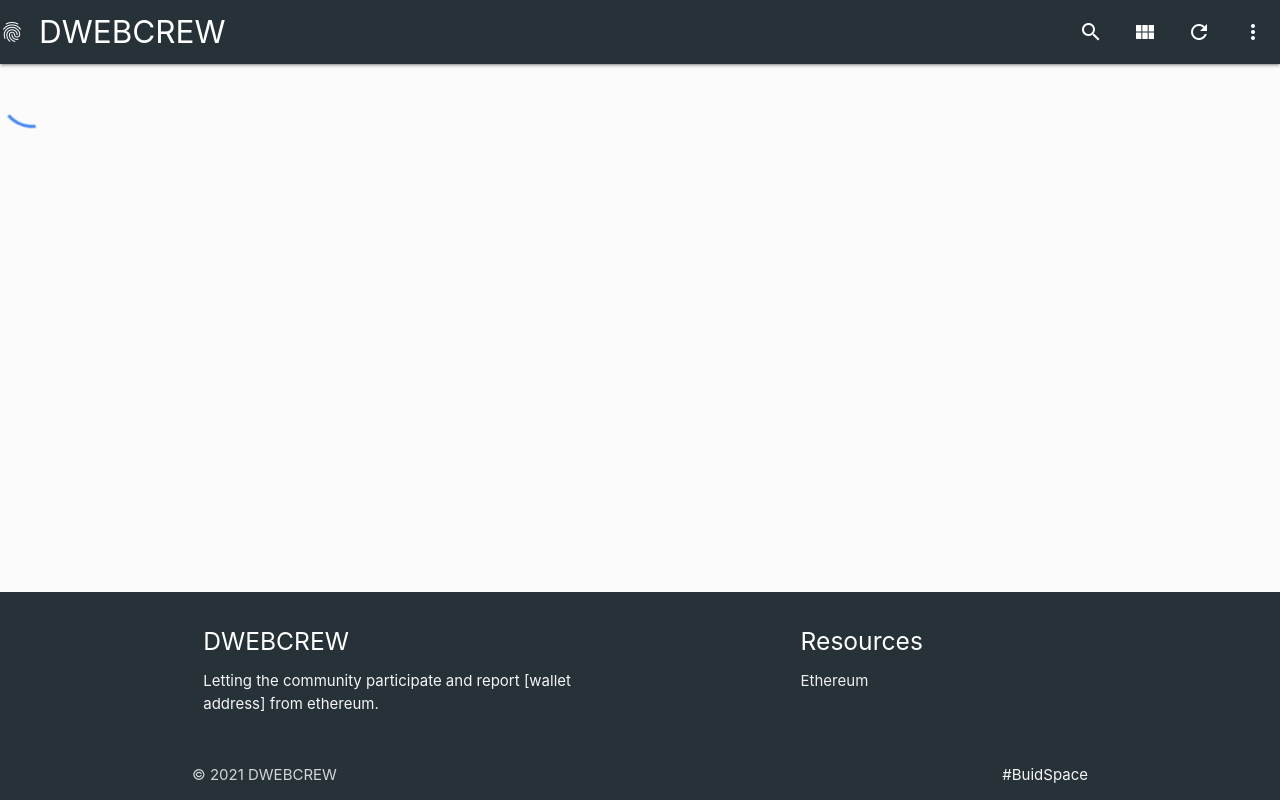
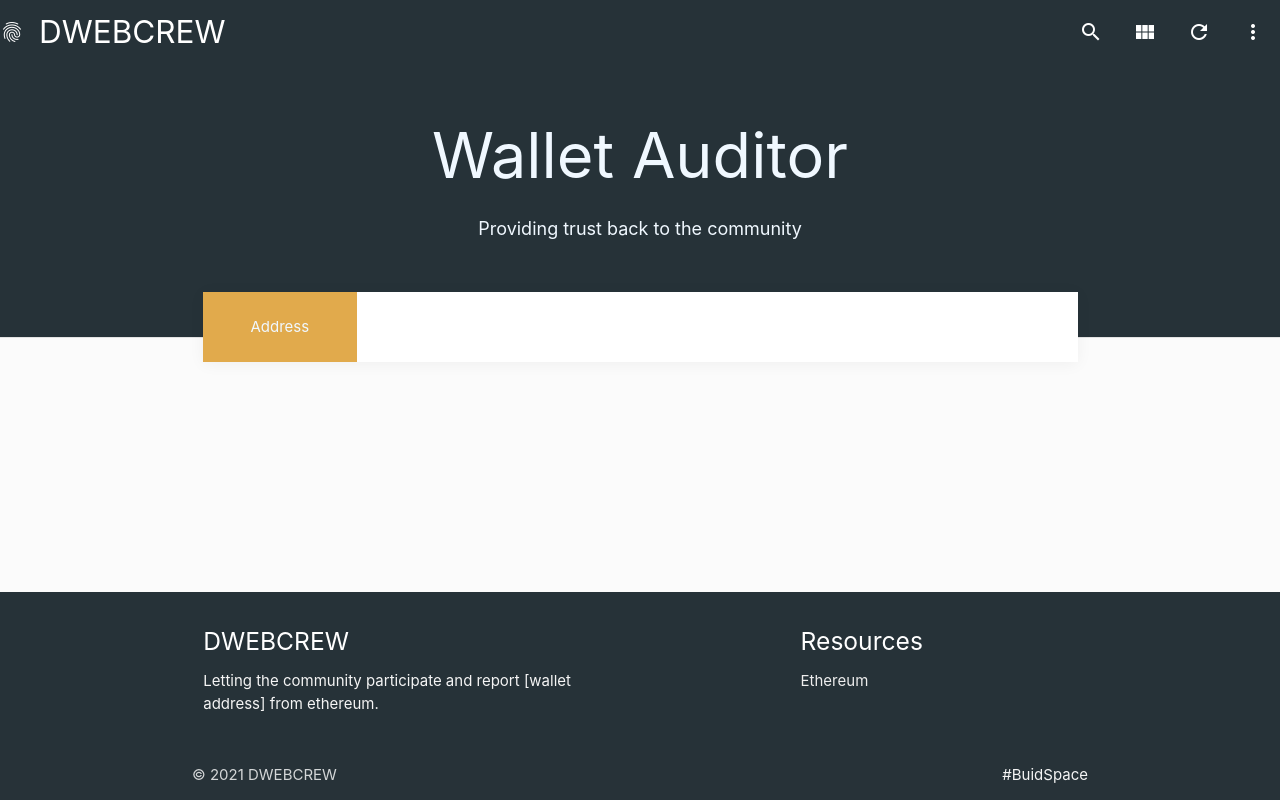
Before and after one commit to zer0kool/web3, a React (Create React App) app: page / in a window 1280 px wide. Built offline with nearby package versions, Linux system fonts and the light colour scheme.

Commit message:
main page top layout

```diff
--- a/src/components/Main/Main.css
+++ b/src/components/Main/Main.css
@@ -0,0 +1,86 @@
+.slogan {
+	font-size: 18px;
+	margin-bottom: 50px
+}
+
+.shadow {
+	-webkit-box-shadow: rgba(0, 0, 0, 0.05) 0px 0px 0px 1px;
+	box-shadow: rgba(0, 0, 0, 0.05) 0px 0px 0px 1px;
+}
+
+.info {
+	background-color: #263238;
+	color: #babcbc;
+	border-bottom: none;
+	color: aliceblue;
+	border-bottom: 1px solid #e2e2e2;
+	text-align: center;
+	padding: 30px;
+	margin-bottom: 50px;
+}
+
+.info,
+.section {
+	padding: 1rem;
+}
+
+
+.searchBar {
+	display: -webkit-box;
+	display: -moz-box;
+	display: -ms-flexbox;
+	display: flex;
+	-webkit-box-orient: horizontal;
+	-webkit-box-direction: normal;
+	-moz-box-orient: horizontal;
+	-moz-box-direction: normal;
+	-ms-flex-direction: row;
+	flex-direction: row;
+	-ms-flex-wrap: nowrap;
+	flex-wrap: nowrap;
+	-webkit-box-align: center;
+	-moz-box-align: center;
+	-ms-flex-align: center;
+	align-items: center;
+	-webkit-box-pack: start;
+	-moz-box-pack: start;
+	-ms-flex-pack: start;
+	justify-content: flex-start;
+	-ms-flex-line-pack: center;
+	align-content: center;
+	-webkit-box-shadow: 0 2px 16px rgb(0 0 0 / 5%);
+	box-shadow: 0 2px 16px rgb(0 0 0 / 5%);
+	border-radius: 4px;
+	margin-bottom: -40px;
+}
+
+input:focus,
+.searchBar input {
+   border: none!important;
+	-webkit-transition: none!important;
+	transition: none!important;
+	height: 70px;
+}
+
+span.txt {
+	padding: 15px 20px;
+	background-color: #e1aa4c;
+	height: 70px;
+	width: 180px;
+	display: grid;
+	-webkit-box-pack: center;
+	-moz-box-pack: center;
+	-ms-flex-pack: center;
+	justify-content: center;
+	vertical-align: middle;
+	-ms-flex-line-pack: center;
+	align-content: center;
+
+}
+
+span.search {
+	width: -webkit-fill-available;
+	background: white;
+	height: 70px;
+	padding: 0 10px;
+}
--- a/src/components/Main/Main.jsx
+++ b/src/components/Main/Main.jsx
@@ -1,10 +1,5 @@
 import React, { Component } from "react";
-
 import "./Main.css";
-import Loading from "../Loading/Loading";
-
-
-
 
 
 
@@ -12,8 +7,22 @@ export default class Main extends Component {
     render() {
         return (
            <div className="Main">
-              <Loading />
+              <div className="info">
+              		<h1>Wallet Auditor</h1>
+									<p class="slogan">Providing trust back to the community</p>
+									<div class="container">
+										<div class="searchBar">
+											<span class="txt">Address</span>
+											<span class="search"><input></input></span>
+											<span class="icon"></span>
+										</div>
+									</div>
+              </div>
+							<div className="container">
+								<div id="data">
 
+								</div>
+						</div>
            </div>
         );
     }
```
